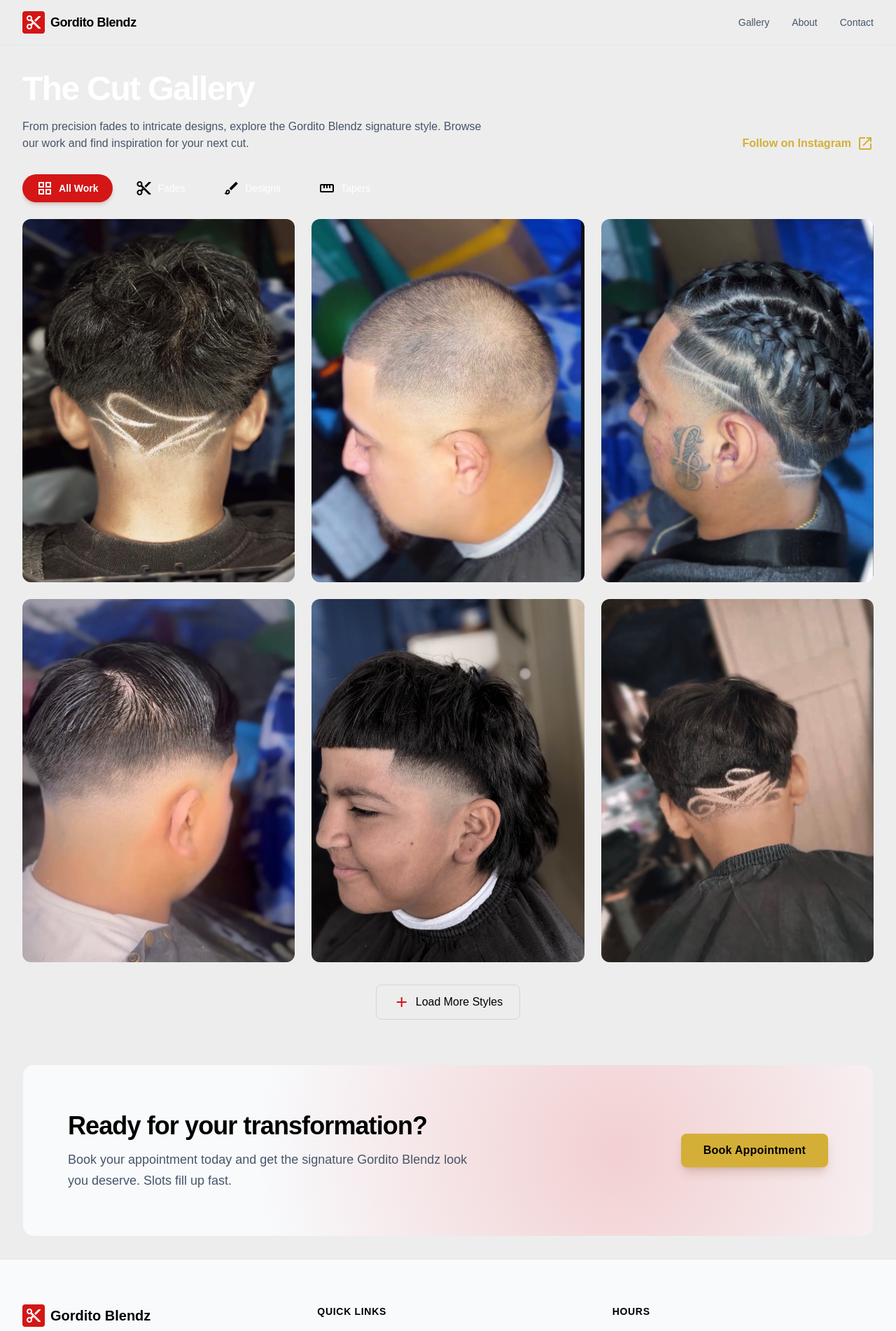
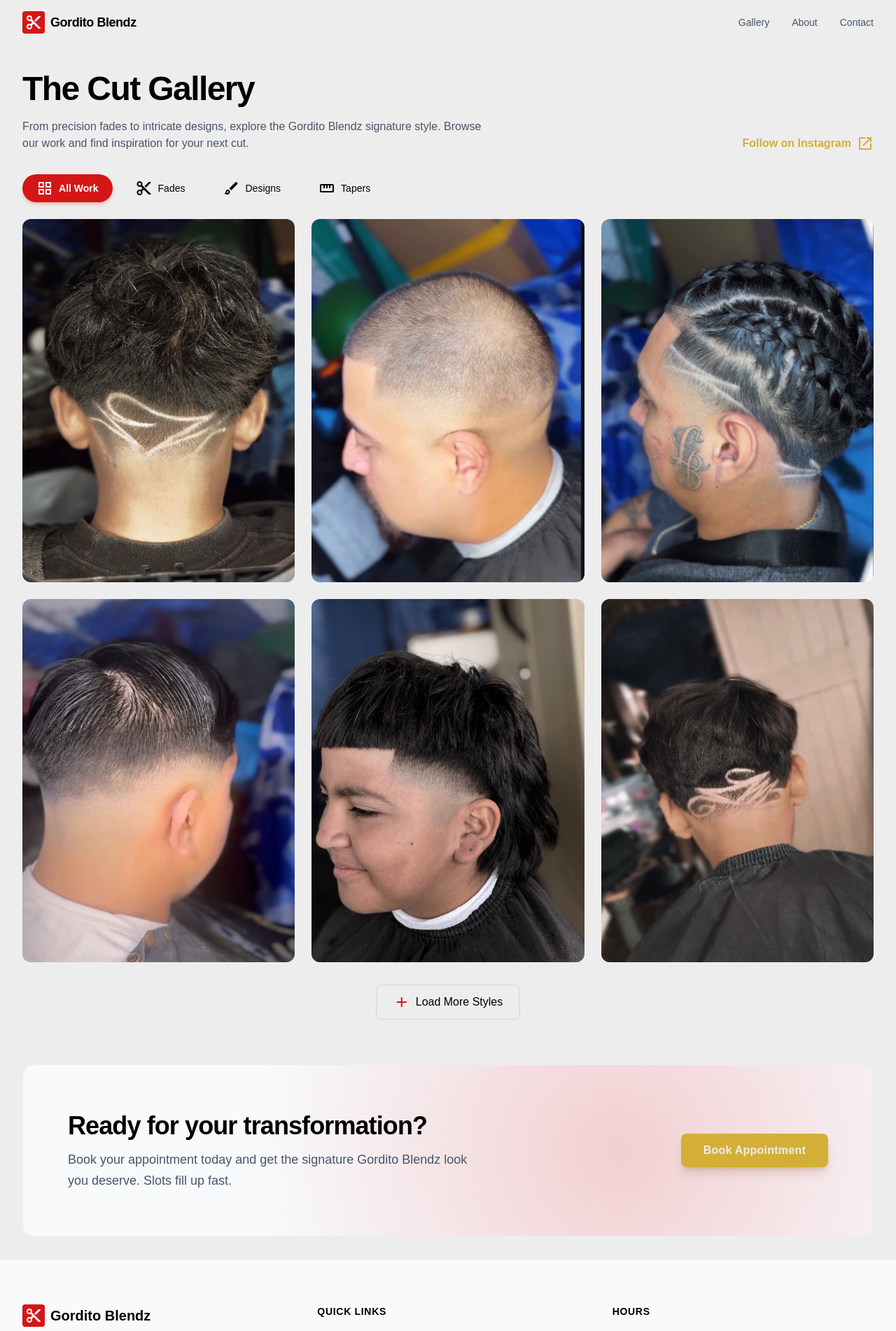
Before and after one commit to jlinares12/GorditoBlendz, a Next.js app: page /gallery in a window 1280 px wide. Shown: the top 1902 px of the page at 70% size. Built offline with nearby package versions, Linux system fonts and the light colour scheme.

Commit message:
Fixed some theme errors in lightmode in the gallery page

```diff
--- a/app/gallery/components/BookingSection.tsx
+++ b/app/gallery/components/BookingSection.tsx
@@ -12,7 +12,7 @@ export default function BookingSection() {
                     </p>
                 </div>
                 <div className="flex shrink-0">
-                    <button className="flex min-w-[160px] cursor-pointer items-center justify-center overflow-hidden rounded-lg h-12 px-8 bg-accent text-black text-base font-bold leading-normal tracking-[0.015em] hover:bg-foreground transition-colors shadow-lg shadow-yellow-900/20">
+                    <button className="flex min-w-[160px] cursor-pointer items-center justify-center overflow-hidden rounded-lg h-12 px-8 bg-accent text-background text-base font-bold leading-normal tracking-[0.015em] hover:bg-foreground transition-colors shadow-lg shadow-yellow-900/20">
                         <span className="truncate">Book Appointment</span>
                     </button>
                 </div>
--- a/app/gallery/components/GalleryFilter.tsx
+++ b/app/gallery/components/GalleryFilter.tsx
@@ -2,21 +2,21 @@ export default function GalleryFilter() {
     return (
         <div className="sticky top-[65px] z-40 py-4 md:mx-0 md:px-0">
             <div className="flex gap-3 overflow-x-auto pb-2 md:flex-wrap">
-                <button className="flex h-10 shrink-0 items-center justify-center gap-x-2 rounded-full bg-primary px-5 transition-all hover:bg-red-700 shadow-md shadow-red-900/20">
+                <button className="flex h-10 shrink-0 items-center justify-center gap-x-2 rounded-full bg-primary px-5 transition-all hover:bg-primary shadow-md shadow-primary/20">
                     <span className="material-symbols-outlined text-white">grid_view</span>
                     <p className="text-white text-sm font-bold leading-normal">All Work</p>
                 </button>
                 <button className="flex h-10 shrink-0 items-center justify-center gap-x-2 rounded-full bg-background border border-white/5 px-5 hover:bg-surface transition-all group">
-                    <span className="material-symbols-outlined text-gold group-hover:text-white transition-colors">content_cut</span>
-                    <p className="text-white text-sm font-medium leading-normal">Fades</p>
+                    <span className="material-symbols-outlined text-gold transition-colors">content_cut</span>
+                    <p className="text-foreground text-sm font-medium leading-normal">Fades</p>
                 </button>
                 <button className="flex h-10 shrink-0 items-center justify-center gap-x-2 rounded-full bg-background border border-white/5 px-5 hover:bg-surface transition-all group">
-                    <span className="material-symbols-outlined text-gold group-hover:text-white transition-colors">brush</span>
-                    <p className="text-white text-sm font-medium leading-normal">Designs</p>
+                    <span className="material-symbols-outlined text-gold transition-colors">brush</span>
+                    <p className="text-foreground text-sm font-medium leading-normal">Designs</p>
                 </button>
                 <button className="flex h-10 shrink-0 items-center justify-center gap-x-2 rounded-full bg-background border border-white/5 px-5 hover:bg-surface transition-all group">
-                    <span className="material-symbols-outlined text-gold group-hover:text-white transition-colors">straighten</span>
-                    <p className="text-white text-sm font-medium leading-normal">Tapers</p>
+                    <span className="material-symbols-outlined text-gold transition-colors">straighten</span>
+                    <p className="text-foreground text-sm font-medium leading-normal">Tapers</p>
                 </button>
             </div>
         </div>
--- a/app/gallery/components/Title.tsx
+++ b/app/gallery/components/Title.tsx
@@ -2,7 +2,7 @@ export default function Title() {
     return (
         <div className="flex flex-wrap items-end justify-between gap-6 mt-8 mb-4">
             <div className="flex min-w-72 flex-col gap-3">
-                <h1 className="text-white text-4xl md:text-5xl font-black leading-tight tracking-[-0.033em]">The Cut Gallery</h1>
+                <h1 className="text-foreground text-4xl md:text-5xl font-black leading-tight tracking-[-0.033em]">The Cut Gallery</h1>
                 <p className="text-secondary text-base font-normal leading-normal max-w-2xl">From precision fades to intricate designs, explore the Gordito Blendz signature style. Browse our work and find inspiration for your next cut.</p>
             </div>
             <div className="hidden md:block">
```
